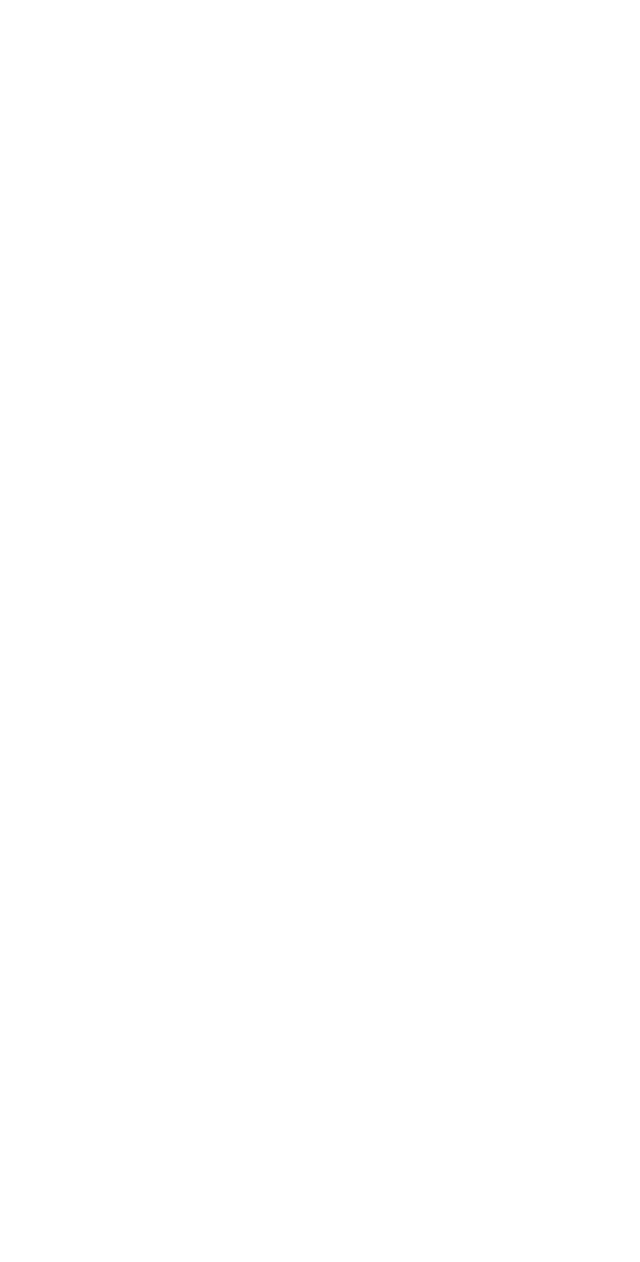
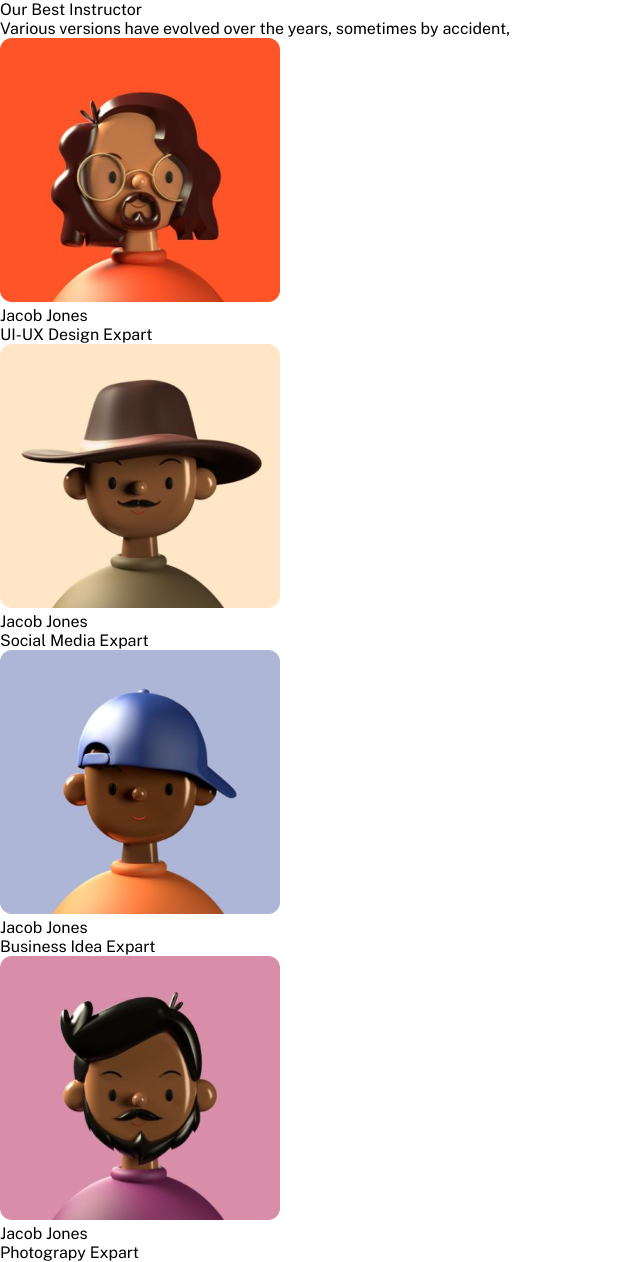
Before and after one commit to PetrKharitonov/git-test2, a plain HTML site: page index.html in a window 1280 px wide. Shown: the whole page, without its empty margins (0-640 px from the left). Before the commit the page ends 800 px from the top, so only its background shows below. Drawn offline with nearby package versions, Linux system fonts and the light colour scheme.

Commit message:
nu html vse

```diff
--- a/index.html
+++ b/index.html
@@ -33,7 +33,30 @@
             </section>
 
             <section class="instructors">
-
+                <h1 class="instructors__title">Our Best <span>Instructor</span></h1>
+                <p class="instructors__text">Various versions have evolved over the years, sometimes by accident,</p>
+                <g>
+                    <div class="instructors__UI-UX">
+                        <img src="/git-test2/img/UI-UX.png">
+                        <h6 class="instructors__title-small">Jacob Jones</h6>
+                        <p>UI-UX Design Expart</p>
+                    </div>
+                    <div class="instructors__SM">
+                        <img src="/git-test2/img/SM.png">
+                        <h6 class="instructors__title-small">Jacob Jones</h6>
+                        <p>Social Media Expart</p>
+                    </div>
+                    <div class="instrustors__BI">
+                        <img src="/git-test2/img/BI.png">
+                        <h6 class="instructors__title-small">Jacob Jones</h6>
+                        <p>Business Idea Expart</p>
+                    </div>
+                    <div class="instructors__Ph">
+                        <img src="/git-test2/img/Ph.png">
+                        <h6 class="instructors__title-small">Jacob Jones</h6>
+                        <p>Photograpy Expart</p>
+                    </div>
+                </g>
             </section>
 
             <section class="feedback">
```
Also changed, not shown: img/BI.png (added), img/Ph.png (added), img/SM.png (added), img/UI-UX.png (added).
